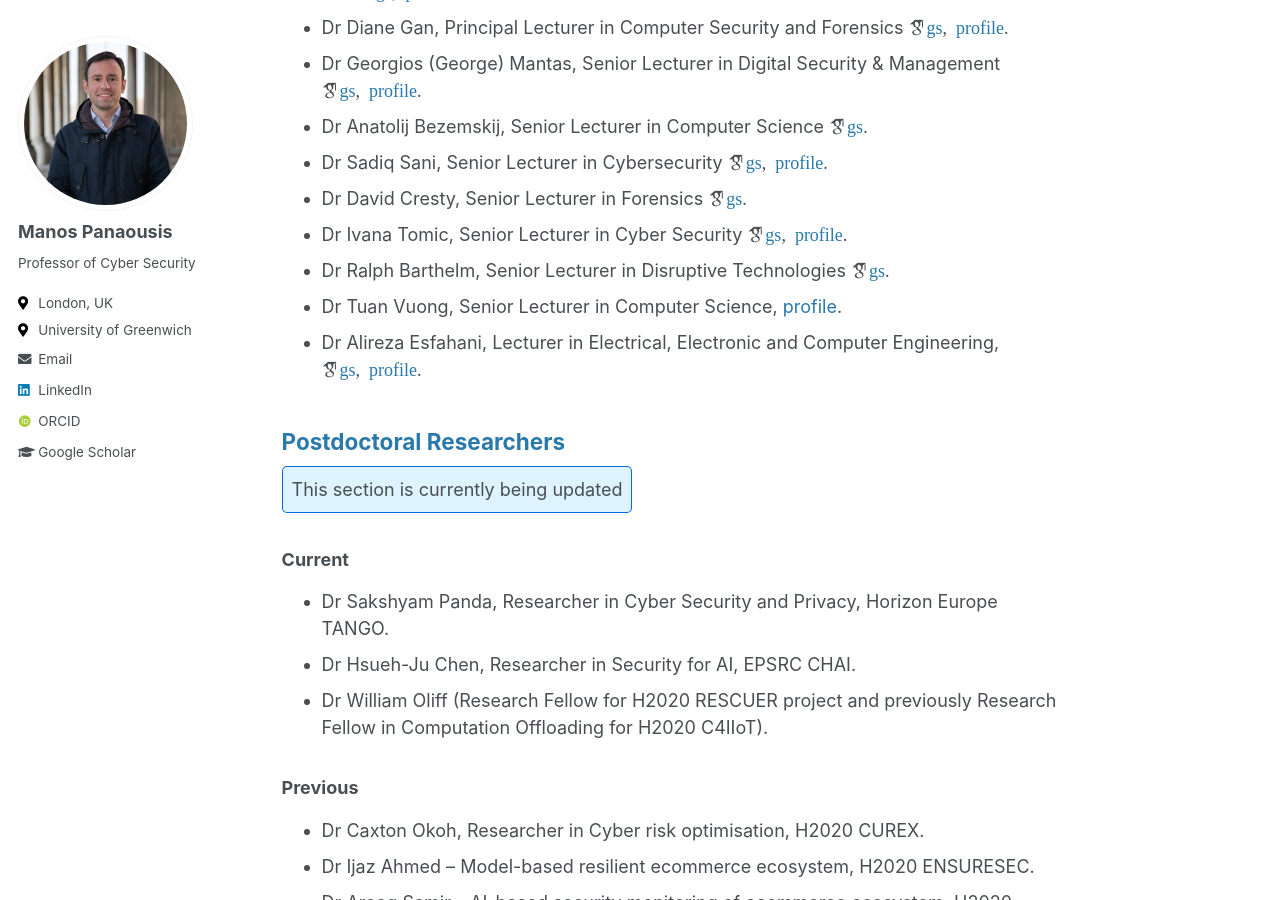
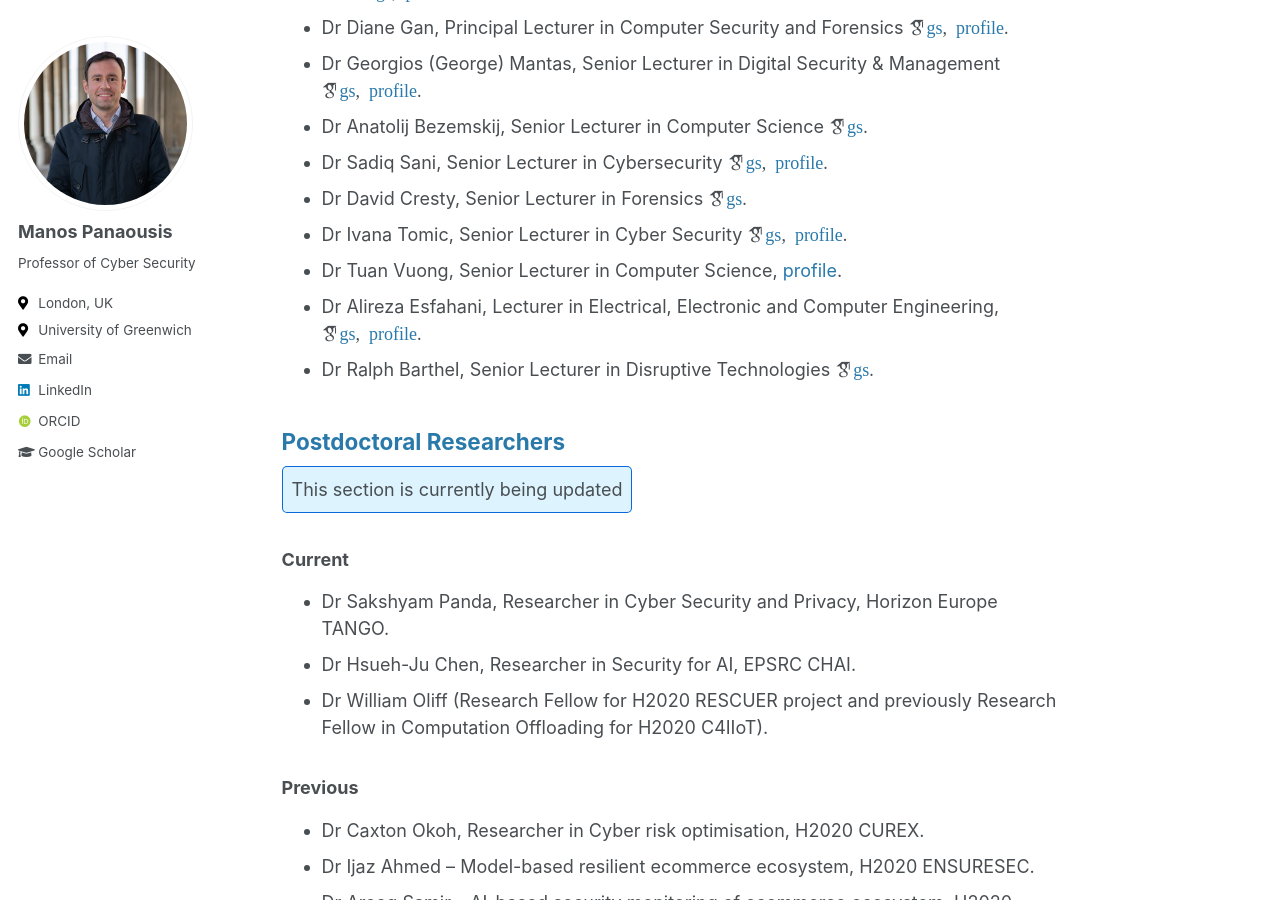
Before and after one commit to manpan/manos-academic-website, a Jekyll site: the page built from _pages/centre.md, in a window 1280 px wide and 900 px high, scrolled down 849 px. Built offline with Jekyll 4.4.1, drawn with Linux system fonts in a browser that asks for light colours; some web fonts are replaced.

Commit message:
Update centre.md

```diff
--- a/_pages/centre.md
+++ b/_pages/centre.md
@@ -22,9 +22,9 @@ Our center collaborates with industry, public sector, and academic partners to c
 - Dr Sadiq Sani, Senior Lecturer in Cybersecurity <i class="ai ai-google-scholar">[gs](https://scholar.google.com/citations?hl=en&user=4mxGXzoAAAAJ&view_op=list_works&sortby=pubdate), [profile](https://www.gre.ac.uk/people/rep/faculty-of-engineering-and-science/dr-sadiq-sani).
 - Dr David Cresty, Senior Lecturer in Forensics <i class="ai ai-google-scholar">[gs](https://scholar.google.com/citations?user=OuEvcD4AAAAJ&hl=en&oi=ao).
 - Dr Ivana Tomic, Senior Lecturer in Cyber Security <i class="ai ai-google-scholar">[gs](https://scholar.google.com/citations?user=2c60tAYAAAAJ&hl=en&oi=ao), [profile](https://www.gre.ac.uk/people/rep/faculty-of-engineering-and-science/dr-ivana-tomic).
-- Dr Ralph Barthelm, Senior Lecturer in Disruptive Technologies <i class="ai ai-google-scholar">[gs](https://scholar.google.com/citations?user=AiwNvmUAAAAJ&hl=en&oi=ao).
 - Dr Tuan Vuong, Senior Lecturer in Computer Science, [profile](https://www.gre.ac.uk/people/rep/faculty-of-engineering-and-science/tuan-vuong).
 - Dr Alireza Esfahani, Lecturer in Electrical, Electronic and Computer Engineering, <i class="ai ai-google-scholar">[gs](https://scholar.google.pt/citations?hl=en&user=QknLal8AAAAJ&view_op=list_works&sortby=pubdate), [profile](https://www.gre.ac.uk/people/rep/faculty-of-engineering-and-science/alireza-esfahani).
+- Dr Ralph Barthel, Senior Lecturer in Disruptive Technologies <i class="ai ai-google-scholar">[gs](https://scholar.google.co.uk/citations?hl=en&user=vK-SmvwAAAAJ&view_op=list_works&sortby=pubdate).
 
 
 ## <span style="color:#2979ab;">Postdoctoral Researchers</span>
```
